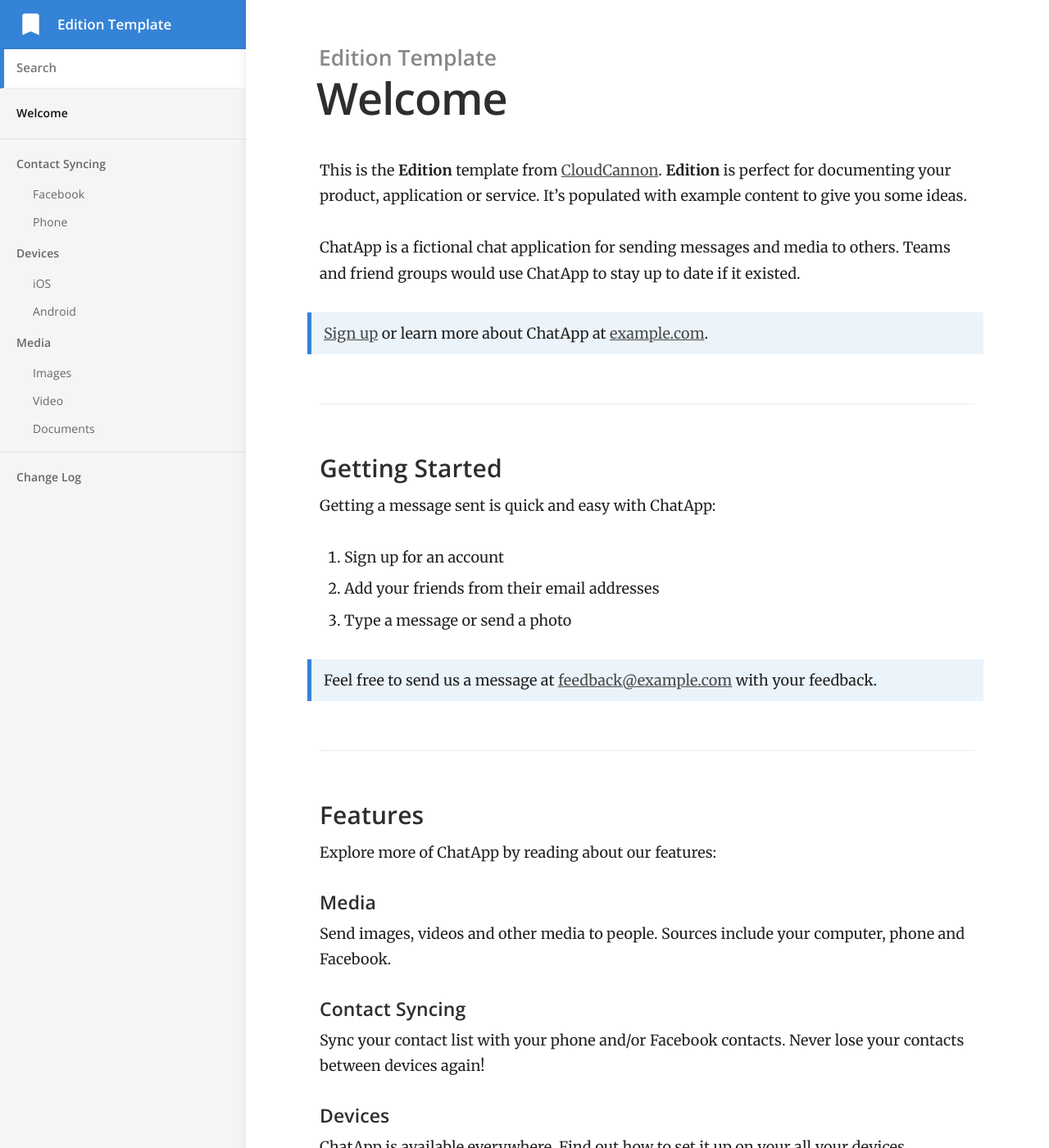
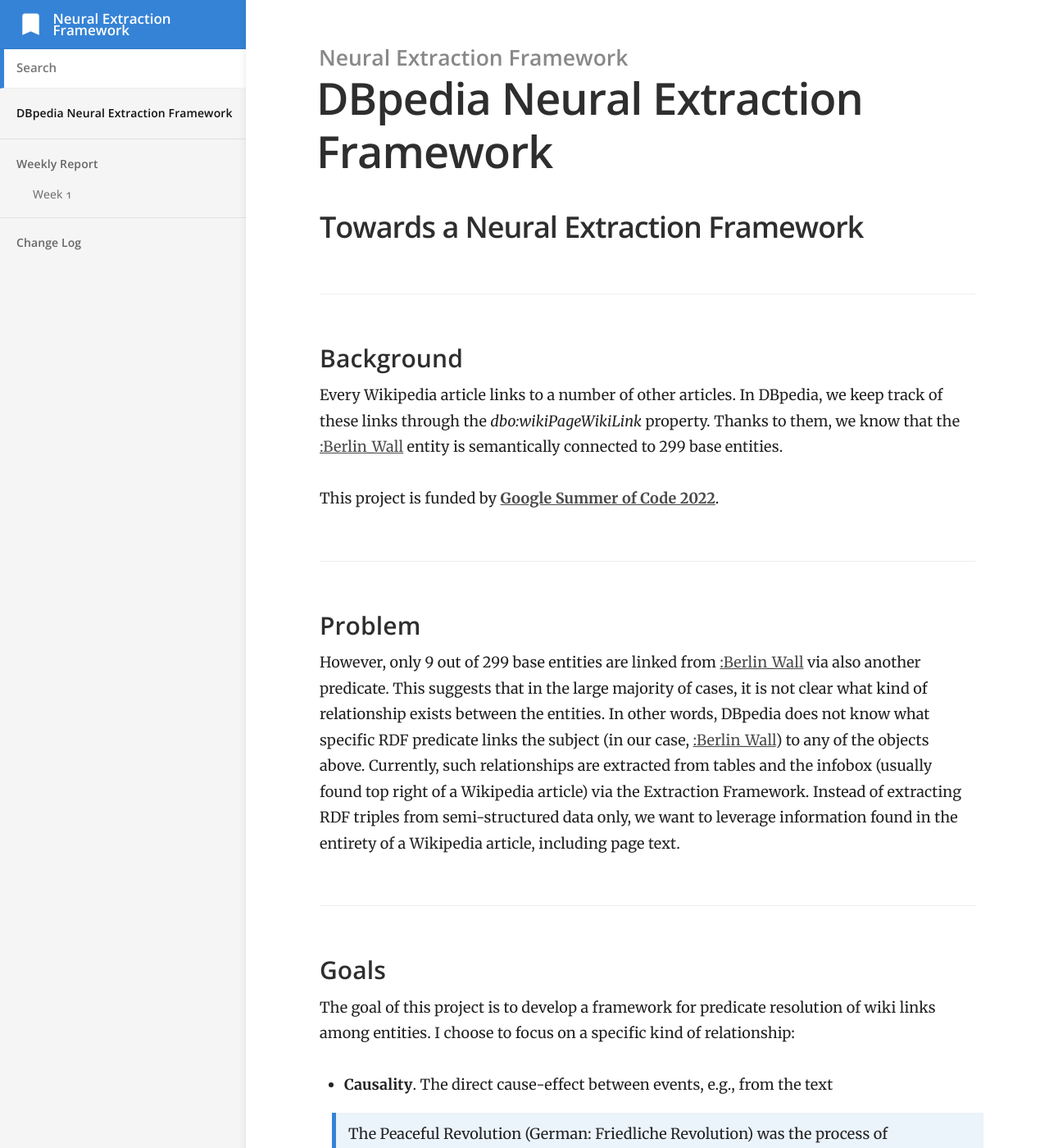
Before and after one commit to Ananyaiitbhilai/DBpedia_GSoC2022_Neural_Extraction_Framework, a Jekyll site: the page built from index.md, in a window 1280 px wide and 1400 px high. Shown: the whole window at 82% size. Built offline with Jekyll 4.4.1, drawn with Linux system fonts in a browser that asks for light colours; some of the changed text lies outside the part shown.

Commit message:
Jekyll website set-up for GSoC22 blogging

```diff
--- a/_config.yml
+++ b/_config.yml
@@ -1,23 +1,23 @@
 # ----
 # Site
 
-title: Edition Template
-url: "https://long-pig.cloudvent.net"
+title: Neural Extraction Framework
+url: " "
 baseurl:
 google_analytics_key:
 show_full_navigation: true
 
 # Values for the jekyll-seo-tag gem (https://github.com/jekyll/jekyll-seo-tag)
 logo: /siteicon.png
-description: Product documentation template for Jekyll.
+description: Weekly Blogs for Neural Extraction Framework Project.
 author:
-  name:
-  email:
+  name: Ananya
+  email: ananyah@iitbhilai.ac.in
   twitter: # twitter username without the @ symbol
 social:
-  name: Edition Template
+  name: GSoC 2022
   links:
-    - https://github.com/CloudCannon/edition-jekyll-template
+    - https://github.com/dbpedia/neural-extraction-framework
 
 # -----
 # Build
--- /dev/null
+++ b/_docs/weekly_report/2022-06-13_week1.md
@@ -0,0 +1,5 @@
+---
+title: Week 1
+category: Weekly Report
+order: 1
+---
--- a/index.md
+++ b/index.md
@@ -1,38 +1,41 @@
 ---
-title: Welcome
+title: DBpedia Neural Extraction Framework
 ---
 
-This is the **Edition** template from [CloudCannon](http://cloudcannon.com/).
-**Edition** is perfect for documenting your product, application or service.
-It's populated with example content to give you some ideas.
+## Towards a Neural Extraction Framework
 
-ChatApp is a fictional chat application for sending messages and media to others.
-Teams and friend groups would use ChatApp to stay up to date if it existed.
+### Background
 
-> [Sign up](http://example.com/signup) or learn more about ChatApp at [example.com](http://example.com/).
+Every Wikipedia article links to a number of other articles. In DBpedia, we keep track of these links through the *dbo:wikiPageWikiLink* property. Thanks to them, we know that the [:Berlin_Wall](https://dbpedia.org/resource/Berlin_Wall) entity is semantically connected to 299 base entities.
 
-### Getting Started
+This project is funded by [**Google Summer of Code 2022**](https://summerofcode.withgoogle.com/programs/2022/projects/HIqpMFb3).
 
-Getting a message sent is quick and easy with ChatApp:
+### Problem
 
-1. Sign up for an account
-2. Add your friends from their email addresses
-3. Type a message or send a photo
+However, only 9 out of 299 base entities are linked from [:Berlin_Wall](https://dbpedia.org/resource/Berlin_Wall) via also another predicate. This suggests that in the large majority of cases, it is not clear what kind of relationship exists between the entities. In other words, DBpedia does not know what specific RDF predicate links the subject (in our case, [:Berlin_Wall](https://dbpedia.org/resource/Berlin_Wall)) to any of the objects above.
+Currently, such relationships are extracted from tables and the infobox (usually found top right of a Wikipedia article) via the Extraction Framework. Instead of extracting RDF triples from semi-structured data only, we want to leverage information found in the entirety of a Wikipedia article, including page text.
 
-> Feel free to send us a message at [feedback@example.com](mailto:feedback@example.com) with your feedback.
+### Goals
 
-### Features
+The goal of this project is to develop a framework for predicate resolution of wiki links among entities. I choose to focus on a specific kind of relationship:
+ * **Causality**. The direct cause-effect between events, e.g., from the text
+> The Peaceful Revolution (German: Friedliche Revolution) was the process of sociopolitical change that led to the opening of East Germany’s borders with the west, the end of the Socialist Unity Party of Germany (SED) in the German Democratic Republic (GDR or East Germany) and the transition to a parliamentary democracy, which enabled the reunification of Germany in October 1990.
 
-Explore more of ChatApp by reading about our features:
+Expected result: [:Peaceful_Revolution](https://dbpedia.org/resource/Peaceful_Revolution) –––dbo:effect––> [:German_reunification](https://dbpedia.org/resource/German_reunification)
 
-#### Media
+* **Issuance**. An abstract entity assigned to some agent, e.g., from the text
+> Messi won the award, his second consecutive Ballon d'Or victory.
 
-Send images, videos and other media to people. Sources include your computer, phone and Facebook.
+Expected result: [:2010_FIFA_Ballon_d'Or](https://dbpedia.org/resource/2010_FIFA_Ballon_d'Or) –––dbo:recipient––> [:Lionel_Messi](https://dbpedia.org/resource/Lionel_Messi)
+* Any other direct relationship which is not found in DBpedia.
+* A more general solution that targets multiple relationships at once.
 
-#### Contact Syncing
+### Impact
+This project will potentially generate millions of new statements. This new information could be released by DBpedia to the public as part of a new dataset. The creation of a neural extraction framework could introduce the use of robust parsers for a more accurate extraction of Wikipedia content.
 
-Sync your contact list with your phone and/or Facebook contacts. Never lose your contacts between devices again!
+### The open-source codes
 
-#### Devices
+This [project](https://github.com/dbpedia/neural-extraction-framework) started in 2021 and is currently in its 2nd iteration in GSoC.
 
-ChatApp is available everywhere. Find out how to set it up on your all your devices.
+### Mentors
+Tommaso Soru, Diego Moussallem, Ziwei Xu
```
Also changed, not shown: _docs/contact-syncing/facebook.md (deleted, +0 -17 lines), _docs/contact-syncing/phone.md (deleted, +0 -18 lines), _docs/devices/android.md (deleted, +0 -15 lines), _docs/devices/ios.md (deleted, +0 -15 lines), _docs/media/documents.md (deleted, +0 -17 lines), _docs/media/images.md (deleted, +0 -29 lines), _docs/media/video.md (deleted, +0 -17 lines), Gemfile.lock, README.md, 3 other files.
